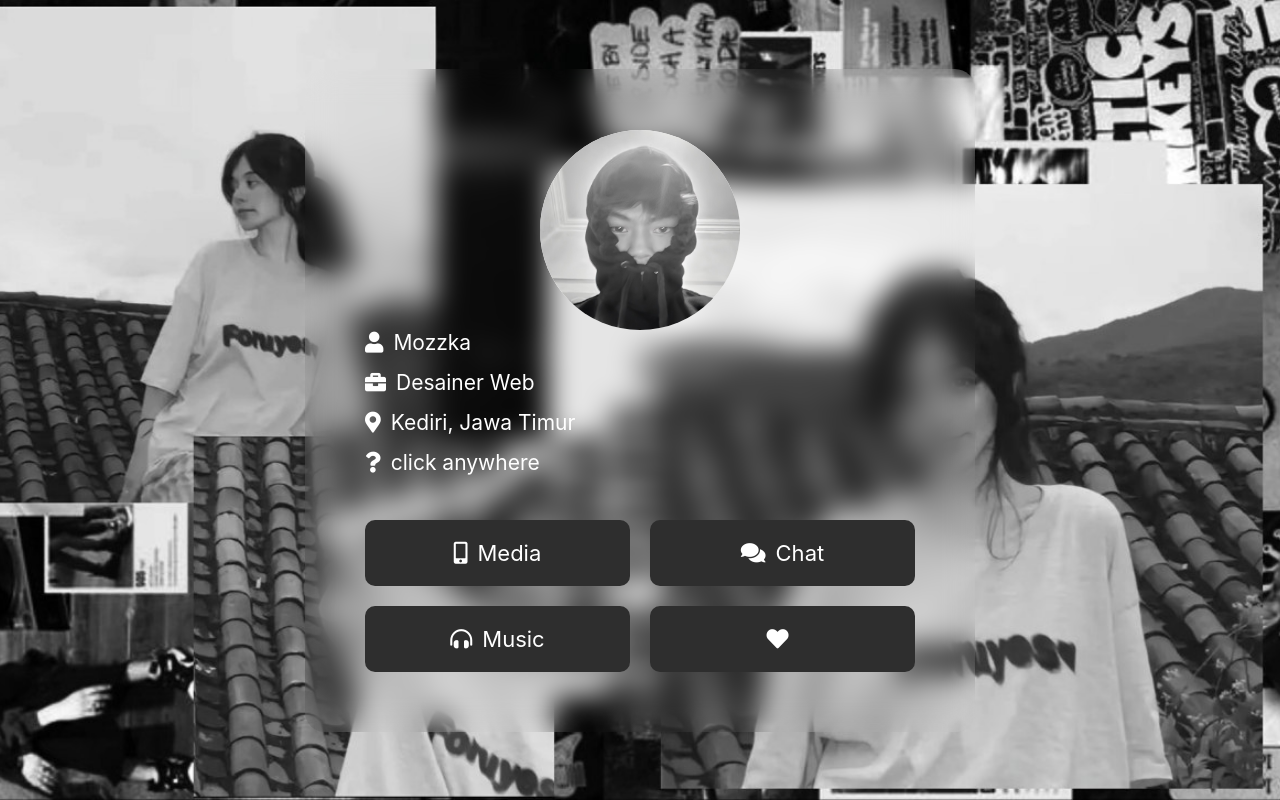
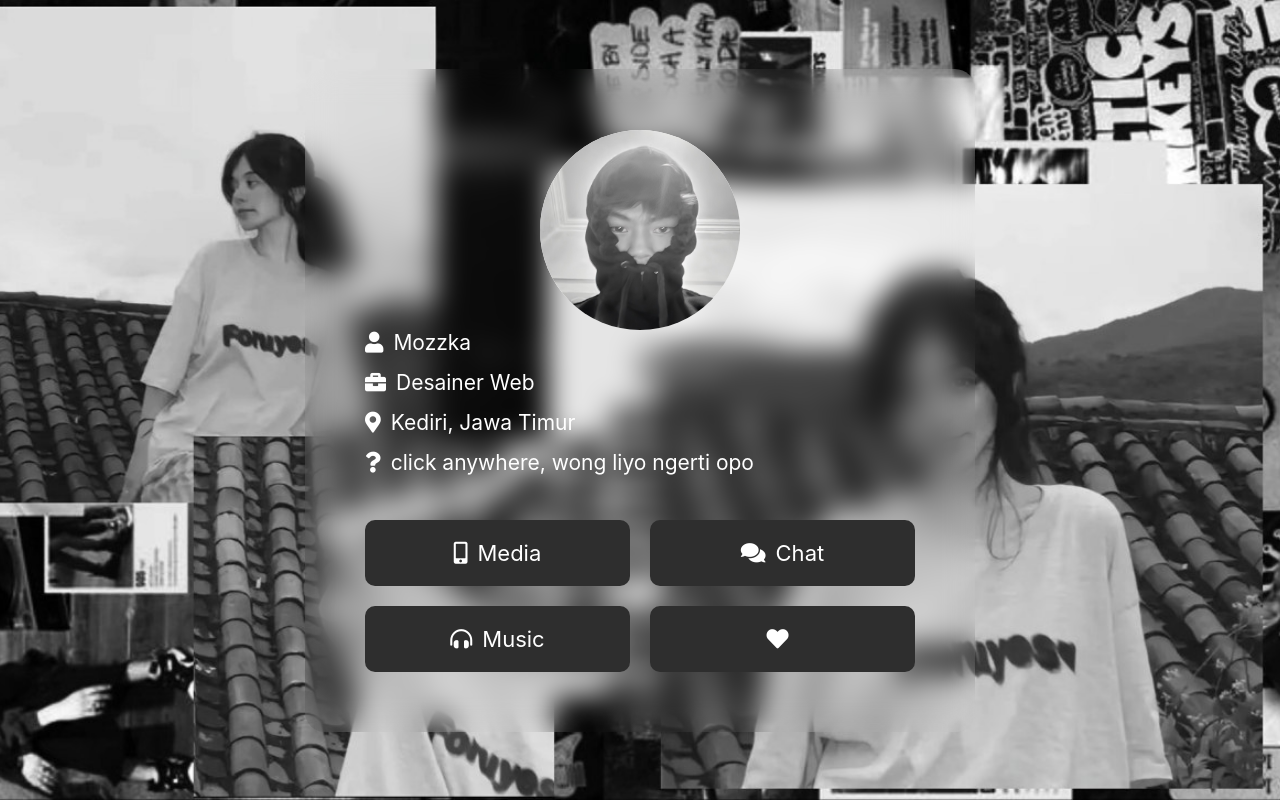
Before and after one commit to Mozzka-code/oneday, a plain HTML site: page index.html in a window 1280 px wide. Drawn offline with Linux system fonts and the light colour scheme.

Commit message:
Update index.html

```diff
--- a/index.html
+++ b/index.html
@@ -121,7 +121,7 @@
         </div>
         <div class="info-item">
           <i class="fas fa-question"></i>
-          <span>click anywhere</span>
+          <span>click anywhere, wong liyo ngerti opo</span>
         </div>
       </div>
       <div class="button-container">
```
